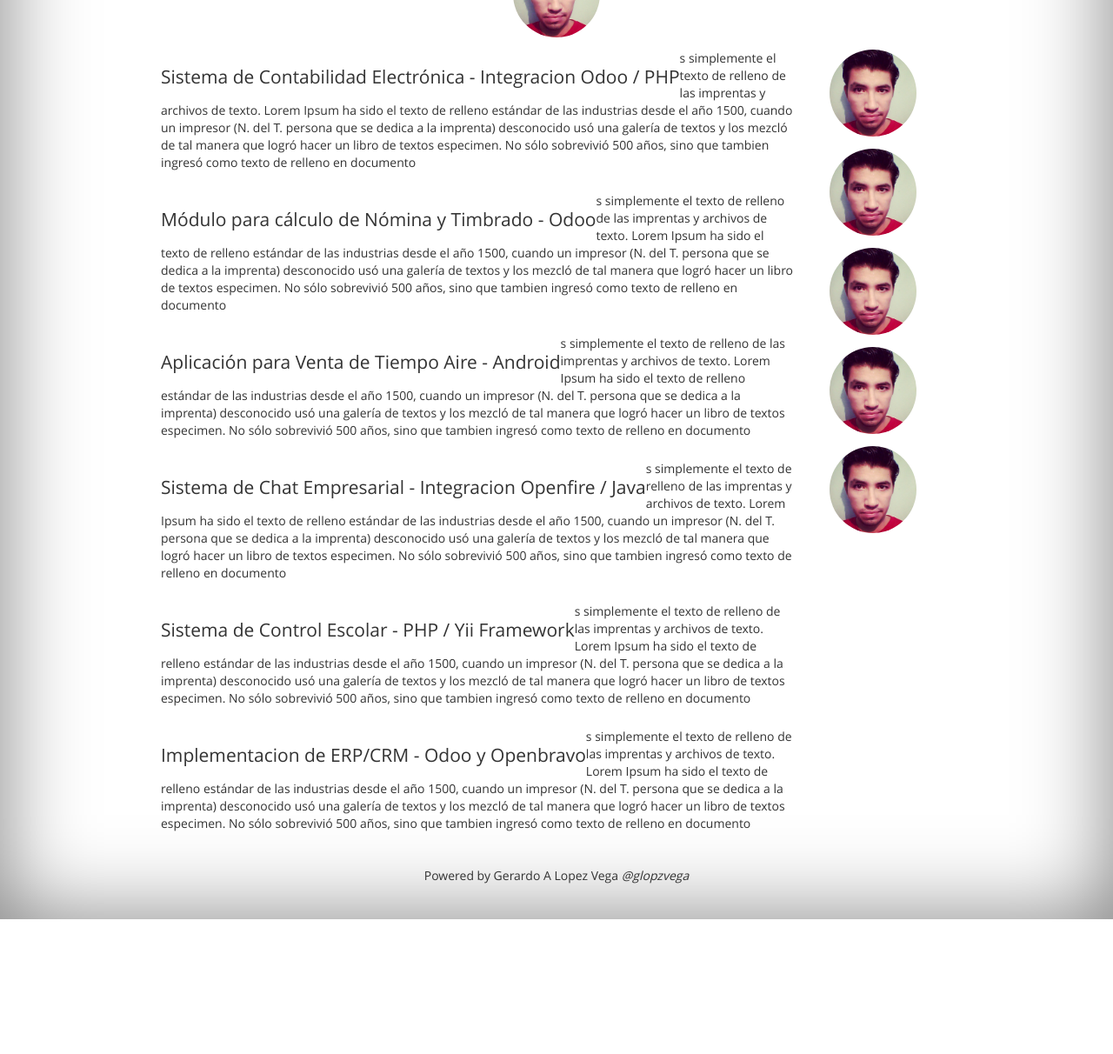
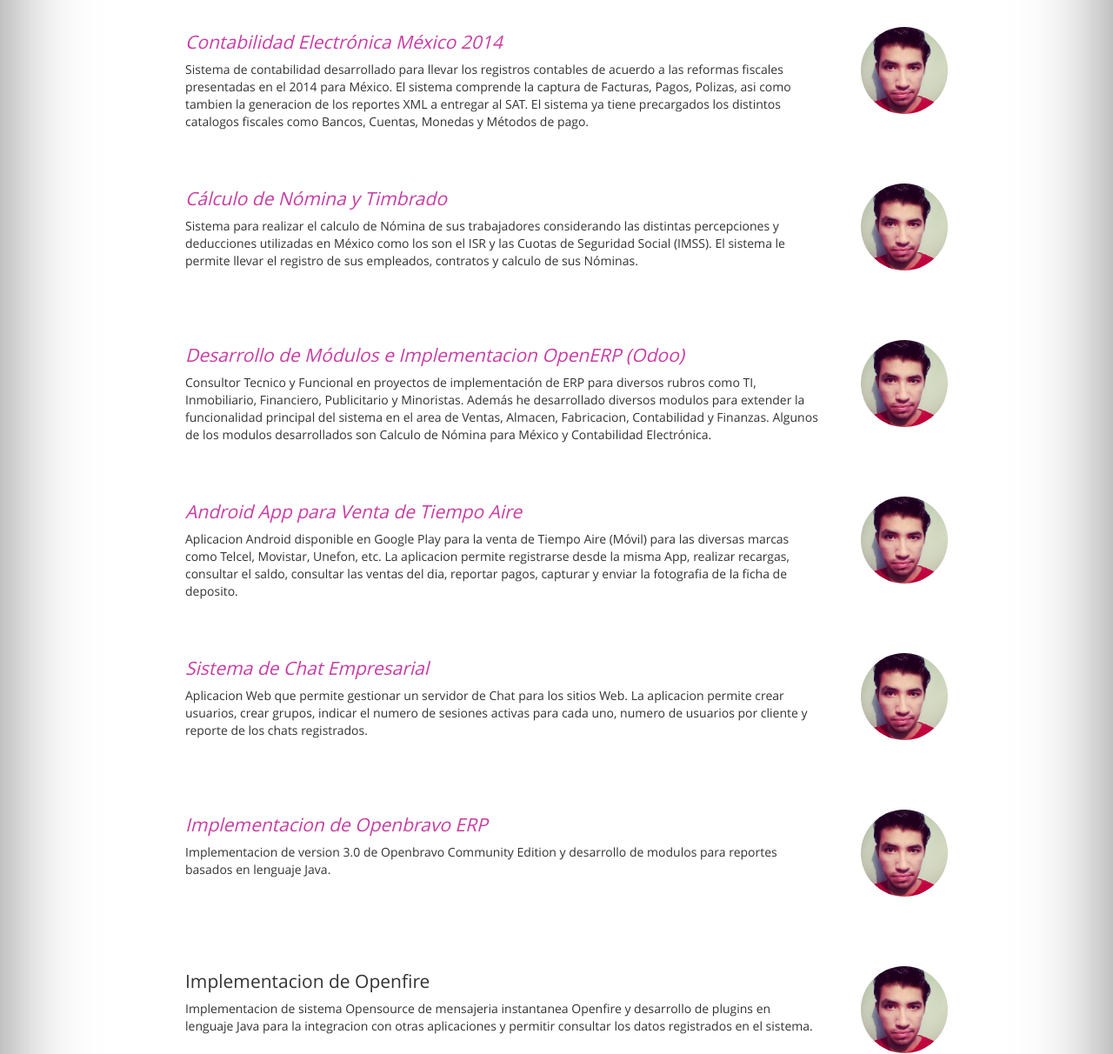
Before and after one commit to glopzvega/glopzvega.github.io, a plain HTML site: page index.html in a window 1280 px wide. Shown: the part 1588-2800 px from the top of the page at 87% size. Before the commit the page ends 2645 px from the top, so only its background shows below. Drawn offline with nearby package versions, Linux system fonts and the light colour scheme.

Commit message:
Design on Projects Section

```diff
--- a/css/custom.css
+++ b/css/custom.css
@@ -55,6 +55,7 @@ header #datos .title .tag a
 {
 	background-color: #C93DA3;
 	border: 2px solid #C93DA3;
+	font-size: 1.5em;
 }
 
 div.menu
@@ -78,6 +79,7 @@ div.experience h2, div.portafolio h2
 	/* text-align: left; */
 	float: left;
 	width: 100%;
+	color: #C93DA3;
 }
 
 div.experience .exp
@@ -176,12 +178,55 @@ div.experience .exp .description p
 	/* font-size: 0.8em; */
 }
 
+div.portafolio .exp
+{
+	/*border: 1px solid gray;*/
+	overflow: auto;
+	text-align: left;
+	overflow-x:hidden;
+	/*width: 50%;*/
+	float: left;;
+	height: 180px;
+	/*display: block;
+	float: left;*/
+}
+
 div.portafolio .exp .description
 {
+	float: left;
 	display: block;
-	float: left;
 	width: 80%;
-	text-align: left;
+	margin-left: 2em;
+}
+
+div.portafolio .exp .imagen
+{
+	display: block;
+	float: right;
+	width: 10%;
+	margin-right: 1em;
+	margin-top: 1em;
+}
+
+
+div.portafolio .exp .description h3
+{
+	/*color: #C93DA3;*/
+	/*display: block;*/
+	font-size: 0.8em;
+	width: 100%;
+}
+
+div.portafolio .exp .description h3 a
+{
+	color: #C93DA3;
+}
+
+
+div.portafolio .exp .description p
+{
+	/*padding-left: 0.5em;
+	padding-right: 0.5em;*/
 }
 
 div.portafolio .exp .description .title
--- a/index.html
+++ b/index.html
@@ -31,7 +31,7 @@
             <ul class="nav masthead-nav">
               <li class="active"><a href="#">Intro</a></li>
               <li><a href="#">Skills</a></li>
-              <li><a href="#">Projects</a></li>
+              <li><a href="#">Portafolio</a></li>
               <li><a href="#">Contact</a></li>
             </ul>
           </div>
@@ -69,6 +69,7 @@
         <div class="inner cover experience">
 
           <h2>Experience and Skills</h2>
+          <p>A continuacion se muestran algunos de mis ultimos trabajos.</p>
 
           <div class="exp gray">
 
@@ -164,6 +165,7 @@
         <div class="inner cover portafolio">
 
           <h2>Projects and Developments</h2>
+          <p>A continuacion se muestran algunos de mis ultimos trabajos.</p>
 
           <div class="exp">
 
@@ -171,9 +173,12 @@
               <img src="foto.jpg" alt="Gerardo Lopez" width="100px" height="100px" class="img-circle">
             </div>
             <div class="description">
-              <h3 class="title"> Sistema de Contabilidad Electrónica - Integracion Odoo / PHP</h3>
+
+              <h3 class="title">
+                <i><a target="_blank" href="http://www.desiteg.com/erp/">Contabilidad Electrónica México 2014</a></i>
+              </h3>
               <p>
-                s simplemente el texto de relleno de las imprentas y archivos de texto. Lorem Ipsum ha sido el texto de relleno estándar de las industrias desde el año 1500, cuando un impresor (N. del T. persona que se dedica a la imprenta) desconocido usó una galería de textos y los mezcló de tal manera que logró hacer un libro de textos especimen. No sólo sobrevivió 500 años, sino que tambien ingresó como texto de relleno en documento
+                Sistema de contabilidad desarrollado para llevar los registros contables de acuerdo a las reformas fiscales presentadas en el 2014 para México. El sistema comprende la captura de Facturas, Pagos, Polizas, asi como tambien la generacion de los reportes XML a entregar al SAT. El sistema ya tiene precargados los distintos catalogos fiscales como Bancos, Cuentas, Monedas y Métodos de pago.
               </p>
             </div>
 
@@ -185,9 +190,11 @@
               <img src="foto.jpg" alt="Gerardo Lopez" width="100px" height="100px" class="img-circle">
             </div>
             <div class="description">
-              <h3 class="title"> Módulo para cálculo de Nómina y Timbrado - Odoo</h3>
+              <h3 class="title">
+                <i><a target="_blank" href="http://www.desiteg.com/erp/">Cálculo de Nómina y Timbrado</a></i>
+              </h3>
               <p>
-                s simplemente el texto de relleno de las imprentas y archivos de texto. Lorem Ipsum ha sido el texto de relleno estándar de las industrias desde el año 1500, cuando un impresor (N. del T. persona que se dedica a la imprenta) desconocido usó una galería de textos y los mezcló de tal manera que logró hacer un libro de textos especimen. No sólo sobrevivió 500 años, sino que tambien ingresó como texto de relleno en documento
+                Sistema para realizar el calculo de Nómina de sus trabajadores considerando las distintas percepciones y deducciones utilizadas en México como los son el ISR y las Cuotas de Seguridad Social (IMSS). El sistema le permite llevar el registro de sus empleados, contratos y calculo de sus Nóminas.
               </p>
             </div>
 
@@ -199,9 +206,11 @@
               <img src="foto.jpg" alt="Gerardo Lopez" width="100px" height="100px" class="img-circle">
             </div>
             <div class="description">
-              <h3 class="title"> Aplicación para Venta de Tiempo Aire - Android </h3>
+              <h3 class="title">
+                <i><a target="_blank" href="http://www.desiteg.com/erp/">Desarrollo de Módulos e Implementacion OpenERP (Odoo)</a></i>
+              </h3>
               <p>
-                s simplemente el texto de relleno de las imprentas y archivos de texto. Lorem Ipsum ha sido el texto de relleno estándar de las industrias desde el año 1500, cuando un impresor (N. del T. persona que se dedica a la imprenta) desconocido usó una galería de textos y los mezcló de tal manera que logró hacer un libro de textos especimen. No sólo sobrevivió 500 años, sino que tambien ingresó como texto de relleno en documento
+                Consultor Tecnico y Funcional en proyectos de implementación de ERP para diversos rubros como TI, Inmobiliario, Financiero, Publicitario y Minoristas. Además he desarrollado diversos modulos para extender la funcionalidad principal del sistema en el area de Ventas, Almacen, Fabricacion, Contabilidad y Finanzas. Algunos de los modulos desarrollados son Calculo de Nómina para México y Contabilidad Electrónica.
               </p>
             </div>
 
@@ -213,9 +222,12 @@
               <img src="foto.jpg" alt="Gerardo Lopez" width="100px" height="100px" class="img-circle">
             </div>
             <div class="description">
-              <h3 class="title"> Sistema de Chat Empresarial - Integracion Openfire / Java </h3>
+
+              <h3 class="title">
+                <i><a target="_blank" href="http://www.desiteg.com/erp/">Android App para Venta de Tiempo Aire</a></i>
+              </h3>
               <p>
-                s simplemente el texto de relleno de las imprentas y archivos de texto. Lorem Ipsum ha sido el texto de relleno estándar de las industrias desde el año 1500, cuando un impresor (N. del T. persona que se dedica a la imprenta) desconocido usó una galería de textos y los mezcló de tal manera que logró hacer un libro de textos especimen. No sólo sobrevivió 500 años, sino que tambien ingresó como texto de relleno en documento
+                Aplicacion Android disponible en Google Play para la venta de Tiempo Aire (Móvil) para las diversas marcas como Telcel, Movistar, Unefon, etc. La aplicacion permite registrarse desde la misma App, realizar recargas, consultar el saldo, consultar las ventas del dia, reportar pagos, capturar y enviar la fotografia de la ficha de deposito.
               </p>
             </div>
 
@@ -227,9 +239,11 @@
               <img src="foto.jpg" alt="Gerardo Lopez" width="100px" height="100px" class="img-circle">
             </div>
             <div class="description">
-              <h3 class="title"> Sistema de Control Escolar - PHP / Yii Framework </h3>
+              <h3 class="title">
+                <i><a target="_blank" href="http://desiteg.com/chat-empresarial.htm">Sistema de Chat Empresarial</a></i>
+              </h3>
               <p>
-                s simplemente el texto de relleno de las imprentas y archivos de texto. Lorem Ipsum ha sido el texto de relleno estándar de las industrias desde el año 1500, cuando un impresor (N. del T. persona que se dedica a la imprenta) desconocido usó una galería de textos y los mezcló de tal manera que logró hacer un libro de textos especimen. No sólo sobrevivió 500 años, sino que tambien ingresó como texto de relleno en documento
+                Aplicacion Web que permite gestionar un servidor de Chat para los sitios Web. La aplicacion permite crear usuarios, crear grupos, indicar el numero de sesiones activas para cada uno, numero de usuarios por cliente y reporte de los chats registrados.
               </p>
             </div>
 
@@ -241,9 +255,40 @@
               <img src="foto.jpg" alt="Gerardo Lopez" width="100px" height="100px" class="img-circle">
             </div>
             <div class="description">
-              <h3 class="title"> Implementacion de ERP/CRM - Odoo y Openbravo</h3>
+
+              <h3 class="title">
+                <i><a target="_blank" href="http://www.desiteg.com/erp/">Implementacion de Openbravo ERP</a></i>
+              </h3>
               <p>
-                s simplemente el texto de relleno de las imprentas y archivos de texto. Lorem Ipsum ha sido el texto de relleno estándar de las industrias desde el año 1500, cuando un impresor (N. del T. persona que se dedica a la imprenta) desconocido usó una galería de textos y los mezcló de tal manera que logró hacer un libro de textos especimen. No sólo sobrevivió 500 años, sino que tambien ingresó como texto de relleno en documento
+                Implementacion de version 3.0 de Openbravo Community Edition y desarrollo de modulos para reportes basados en lenguaje Java.
+              </p>
+            </div>
+
+          </div>
+
+          <div class="exp">
+
+            <div class="imagen">
+              <img src="foto.jpg" alt="Gerardo Lopez" width="100px" height="100px" class="img-circle">
+            </div>
+            <div class="description">
+              <h3 class="title"> Implementacion de Openfire</h3>
+              <p>
+                Implementacion de sistema Opensource de mensajeria instantanea Openfire y desarrollo de plugins en lenguaje Java para la integracion con otras aplicaciones y permitir consultar los datos registrados en el sistema.
+              </p>
+            </div>
+
+          </div>
+
+          <div class="exp">
+
+            <div class="imagen">
+              <img src="foto.jpg" alt="Gerardo Lopez" width="100px" height="100px" class="img-circle">
+            </div>
+            <div class="description">
+              <h3 class="title"> Sistema de Control Escolar</h3>
+              <p>
+                Sistema de Control Escolar desarrollado en PHP con Yii Framework. El sistema permite registrar alumnos, materias, ciclos, genera formatos para inscripcion del alumno asi como el registro de los profesores y horarios disponibles.
               </p>
             </div>
 
```
